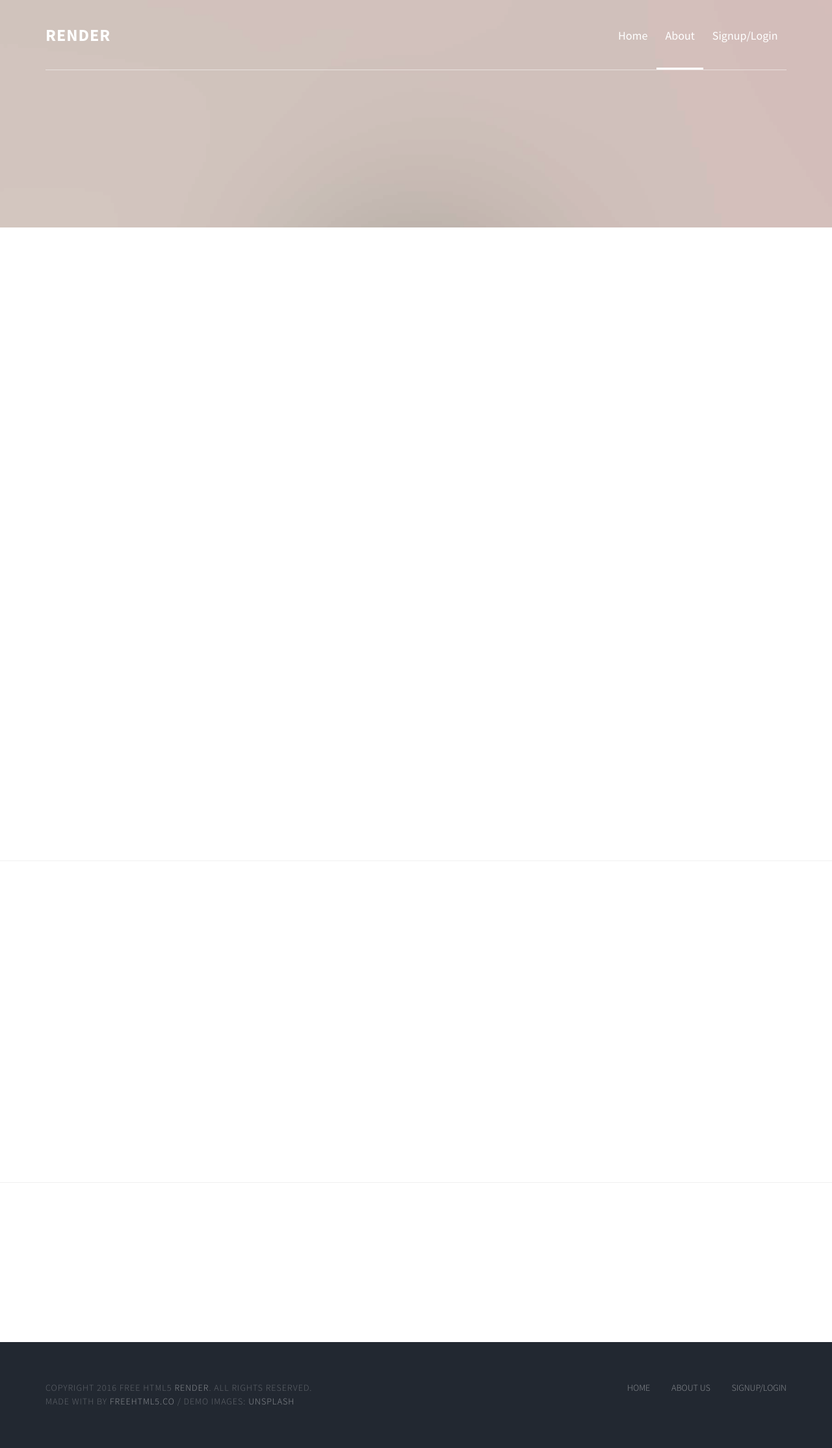
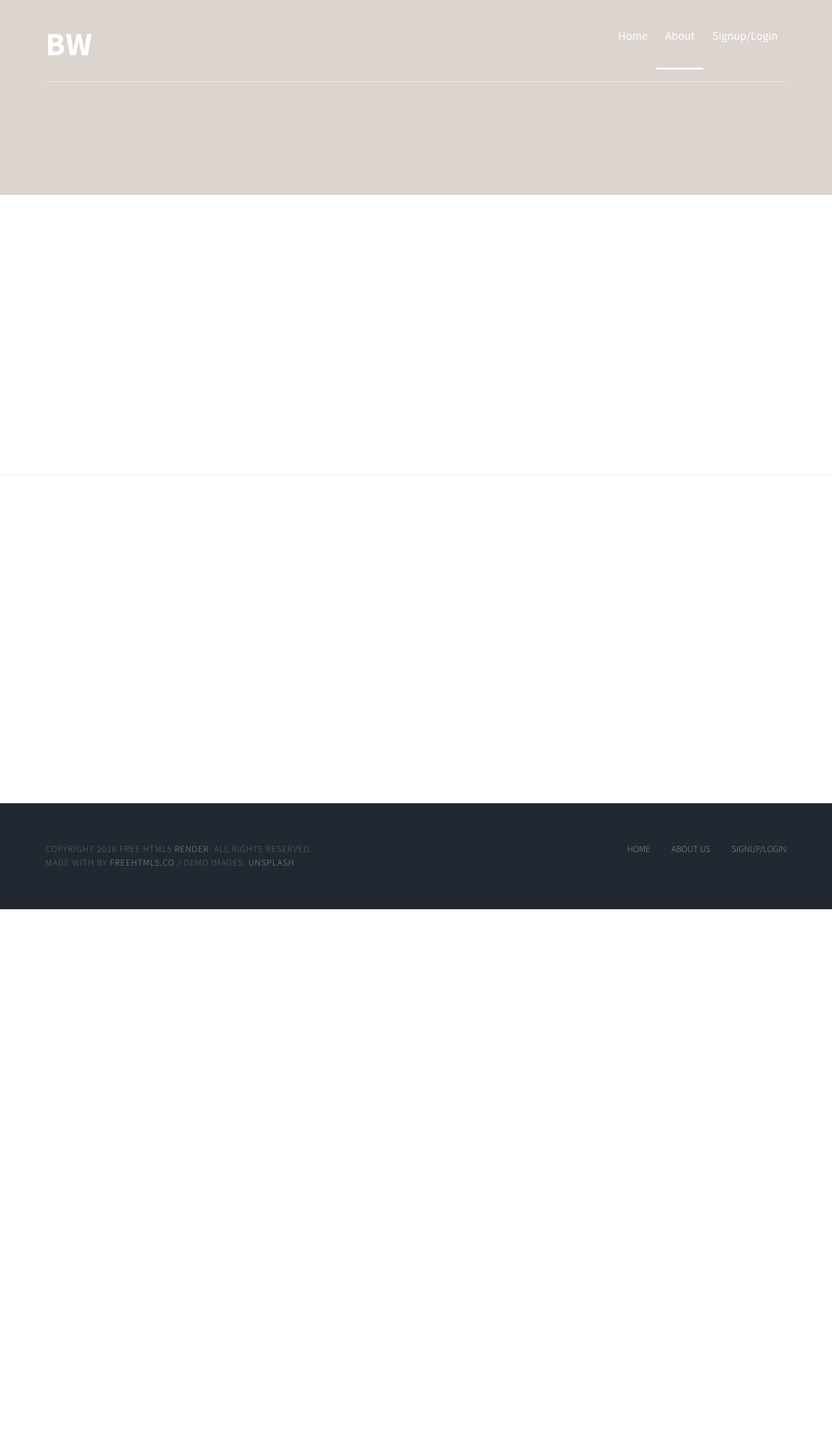
Before and after one commit to echocli/cs4640, a PHP site: page /about.php in a window 1280 px wide. Shown: the whole page at 65% size. After the commit the page ends 1399 px from the top, so only its background shows below. Run offline with PHP 8.4, Linux system fonts and the light colour scheme.

Commit message:
updated about me
added text, edited header

```diff
--- a/about.html
+++ b/about.html
@@ -158,12 +158,12 @@
 				<div class="row">
 					<div class="col-md-6 col-sm-6">
 						<div class="fh5co-testimonial text-center animate-box">
-							<h2>What Others Think</h2>
+							<h2>Echo Li</h2>
 							<figure>
 								<img src="images/user-1.jpg" alt="user">
 							</figure>
 							<blockquote>
-								<p>“Creativity is just connecting things. When you ask creative people how they did something, they feel a little guilty because they didn’t really do it, they just saw something. It seemed obvious to them after a while.”</p>
+								<p>“insert your bio here”</p>
 							</blockquote>
 							<span>Steve Jobs, Apple Inc.</span>
 						</div>
--- a/about.php
+++ b/about.php
@@ -66,19 +66,18 @@
 
 
 		<div class="fh5co-hero" style="height: 400px;">
-			<div class="fh5co-overlay" style="height: 350px;"></div>
-			<div class="fh5co-cover text-center" style="background-image: url(images/work-1.jpg); height: 350px;">
+			<div class="fh5co-overlay" style="height: 300px;"></div>
+			<div class="fh5co-cover text-center" style="color: #F2E9E5; height: 300px;">
 				<div class="desc animate-box">
-					<h2>About Us</h2>
-					<span>Lovely Crafted by <a href="http://frehtml5.co/" target="_blank" class="fh5co-site-name">FREEHTML5.co</a></span>
+					<h2>Our Story</h2>
 				</div>
 			</div>
-
 		</div>
 
 
 		<div id="fh5co-about" class="border-bottom">
 			<div class="container">
+                <!--
 				<div class="row">
 					<div class="col-md-12 animate-box">
 						<figure>
@@ -86,21 +85,40 @@
 						</figure>
 					</div>
 				</div>
+                -->
 				<div class="row">
 					<div class="col-md-6 animate-box">
-						<p>Far far away, behind the word mountains, far from the countries Vokalia and Consonantia, there live the blind texts. Far far away, behind the word mountains, far from the countries Vokalia and Consonantia, there live the blind texts. Far far away, behind the word mountains, far from the countries Vokalia and Consonantia, there live the blind texts. Far far away, behind the word mountains, far from the countries Vokalia and Consonantia, there live the blind texts. </p>
+                        <p> We believe that online dating should be a multilayered process that goes beyond judging a person by their profile pic. We also believe that online dating should be fun and hassle-free. In 2018, we decided to create a website to achieve our vision of a customized online dating experience - one that would allow people with similar interests, hobbies, and lifestyles to find each other with a simple click of a button. Thus, baeWatch was born. </p>
 					</div>
 					<div class="col-md-6 animate-box">
-						<p>Far far away, behind the word mountains, far from the countries Vokalia and Consonantia, there live the blind texts. Far far away, behind the word mountains, far from the countries Vokalia and Consonantia, there live the blind texts. </p>
+						<p> baeWatch helps users around the world find people they might be interested in based on the things that personally matter to them - whether it's a person's height, their career, or their taste in music. The process is simple. You tell us what you're interested in, and we consult our magical database to find matches that fit your preferences. Registration is easy and free. Join our community today to begin your search! </p>
 					</div>
 				</div>
+                <div class="row" style="height: 90px;">
+                    <div class="col-md-8 col-md-offset-2 text-center animate-box">
+                        <a href="signup.php" class="btn btn-primary">Find Love Today!</a>
+                    </div>
+                </div>
 			</div>
 		</div>
+
+        <!--
+        <div id="fh5co-sliver" style="background: transparent;">
+            <div class="container">
+                <div class="row">
+                    <div class="col-md-8 col-md-offset-2 text-center animate-box">
+                        <a href="signup.php" class="btn btn-primary">Find Love Today!</a>
+                    </div>
+                </div>
+            </div>
+        </div>
+        -->
+
 
 		<div id="fh5co-sliver" style="background: transparent; padding-top: 1em; padding-bottom: 0.1em;">
 			<div class="container">
 				<div class="row">
-					<div class="col-md-8 col-md-offset-2 text-center animate-box" style="height: 80px;">
+					<div class="col-md-8 col-md-offset-2 text-center animate-box" style="height: 90px;">
 						<h2>Meet the Team</h2>
 					</div>
 				</div>
@@ -112,19 +130,19 @@
 				<div class="row">
 					<div class="col-md-6 col-sm-6">
 						<div class="fh5co-testimonial text-center animate-box">
-							<h2>What Others Think</h2>
+							<h2>Yuyi Taylor</h2>
 							<figure>
-								<img src="images/user-1.jpg" alt="user">
+								<img src="images/yuyi.jpg" alt="user">
 							</figure>
 							<blockquote>
-								<p>“Creativity is just connecting things. When you ask creative people how they did something, they feel a little guilty because they didn’t really do it, they just saw something. It seemed obvious to them after a while.”</p>
+                                <p>Yuyi is in her third year at UVA and pursuing a bachelor's in computer science. Other interests include web design, music, blogging, dogs, and desserts. </p>
 							</blockquote>
 							<!--<span>Steve Jobs, Apple Inc.</span>-->
 						</div>
 					</div>
 					<div class="col-md-6 col-sm-6">
 						<div class="fh5co-testimonial text-center animate-box">
-							<h2>What Others Think</h2>
+							<h2>Echo Li</h2>
 							<figure>
 								<img src="images/user-1.jpg" alt="user">
 							</figure>
@@ -146,17 +164,7 @@
 			</div>
 		</div>
 
-		<!-- fh5co-work-section -->
-		<div id="fh5co-sliver" style="background: transparent;">
-			<div class="container">
-				<div class="row">
-					<div class="col-md-8 col-md-offset-2 text-center animate-box">
-						<h2>Find love today!</h2>
-						<a href="signup.php" class="btn btn-primary">Signup</a>
-					</div>
-				</div>
-			</div>
-		</div>
+
 		<!-- START a project -->
 
 		<?php include 'nonmem_footer.php';?>
--- a/css/style.css
+++ b/css/style.css
@@ -377,7 +377,8 @@ figure {
 #fh5co-logo {
   position: relative;
   z-index: 2;
-  font-size: 26px;
+  font-size: 50px;
+
   text-transform: uppercase;
   letter-spacing: 1px;
   margin-top: 35px;
--- a/nonmem_header.php
+++ b/nonmem_header.php
@@ -26,7 +26,7 @@
 				<div class="container">
 					<div class="nav-header">
 						<a href="#" class="js-fh5co-nav-toggle fh5co-nav-toggle"><i></i></a>
-						<h1 id="fh5co-logo"><a href="index.html">Render</a></h1>
+						<h1 id="fh5co-logo"><a href="index.php">BW</a></h1>
 						<!-- START #fh5co-menu-wrap -->
 					<nav id="fh5co-menu-wrap" role="navigation">
 						<ul class="sf-menu" id="fh5co-primary-menu">
--- a/signup.php
+++ b/signup.php
@@ -66,7 +66,7 @@
 
 		<div class="fh5co-hero" style="height: 300px;">
 			<div class="fh5co-overlay" style="height: 300px;"></div>
-			<div class="fh5co-cover text-center" style="background-image: url(images/work-1.jpg); height: 300px;">
+			<div class="fh5co-cover text-center" style="color: #F2E9E5; height: 300px;">
 				<div class="desc animate-box">
 					<h2 style="padding-top: 0.5em;">Join Today!</h2>
 				</div>
```
Also changed, not shown: images/user-1.jpg (deleted), images/yuyi.jpg (added), 2 other files.
